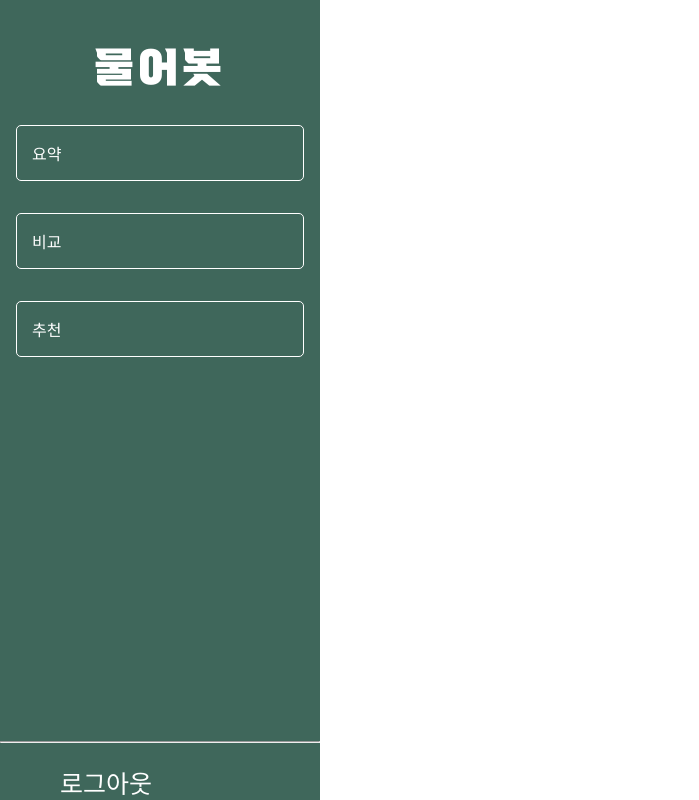
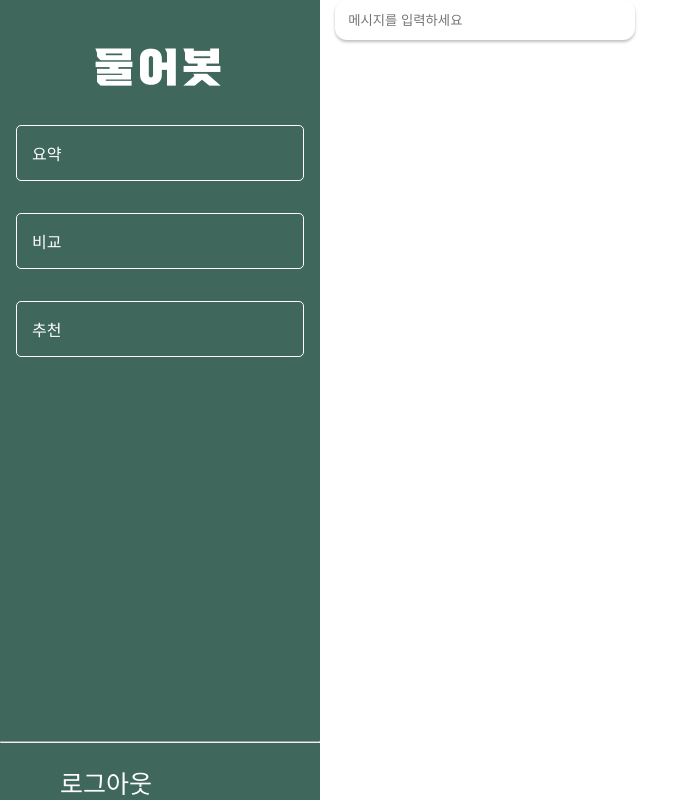
Before and after one commit to hanseongbugi/MURERbot, a React (Create React App) app in the folder murerbot/: page /chat in a window 1280 px wide. Shown: the whole page, without its empty margins (0-699 px from the left). Built offline with nearby package versions, Linux system fonts and the light colour scheme; some icons are missing.

Commit message:
로그인 페이지 로고, input 위치 수정

```diff
--- a/murerbot/src/components/Chat.js
+++ b/murerbot/src/components/Chat.js
@@ -1,6 +1,7 @@
 import React from "react";
 import "../css/chat.css";
 import ChatMenu from "./menu/ChatMenu";
+import ChatScreen from "./menu/ChatScreen";
 
 const Chat = () => {
     return <>
@@ -8,7 +9,7 @@ const Chat = () => {
             <ChatMenu/>
         </aside>
         <section>
-
+            <ChatScreen/>
         </section>
     </>;
 }
--- a/murerbot/src/components/menu/ChatScreen.js
+++ b/murerbot/src/components/menu/ChatScreen.js
@@ -1,8 +1,14 @@
-import React from "react";
+import React , { useState }from "react";
 import "../../css/menu/chatScreen.css"
+import "../../css/grid.min.css"
+
+const ChatScreen = () => {
+
+    const [inputMessage, setInputMessage] = useState('');
 
 
-const ChatScreen = () => {
+
+
     return(
         <>
 
@@ -12,7 +18,17 @@ const ChatScreen = () => {
 
 
 
+        <div className="container">
+            <div className="input_box">
+                <div className="row">
+                    <div className="col-12">
+                        <input type="text" name="input_message" placeholder="메시지를 입력하세요" value={inputMessage} />
+                    </div>
+                </div>
+            </div>
 
+
+        </div>
         </>
     )
 
--- a/murerbot/src/css/login.css
+++ b/murerbot/src/css/login.css
@@ -23,7 +23,7 @@ textarea:active {
 }
 
 .login_page {
-    margin-top: 123px;
+    margin-top: 170px;
 }
 
 .login_title {
@@ -61,7 +61,7 @@ input {
 }
 
 .input_id {
-    margin-top: 50px;
+    margin-top: 100px;
     padding-left: 15px;
 }
 .input_pw {
@@ -96,7 +96,7 @@ input {
 
 
 .goto_signup_div {
-    margin-top: 10px;
+    margin-top: 8px;
     margin-right:1.5em
 }
 .goto_signup {
```
